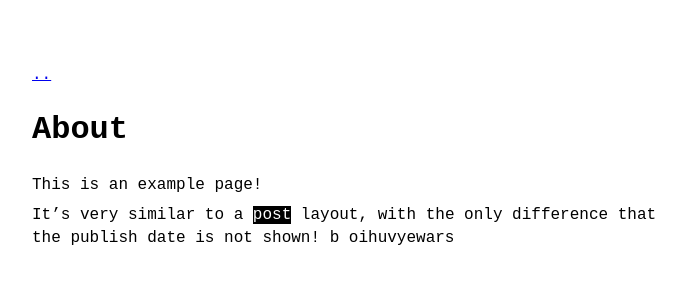
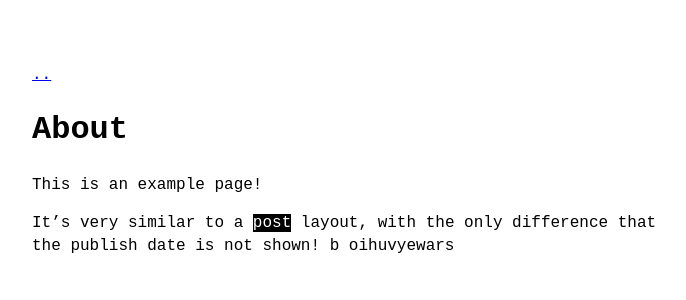
Before and after one commit to rohan-tan-bhowmik/rohan-tan-bhowmik.github.io, a Jekyll site: the page built from about.md, in a window 1280 px wide. Shown: the top 300 px of the page, without its empty margins (288-974 px from the left). Built offline with Jekyll 4.4.1, drawn with Linux system fonts in a browser that asks for light colours.

Commit message:
hrhutreze5tyrtreerezruretud

```diff
--- a/_data/menu.yml
+++ b/_data/menu.yml
@@ -1,7 +1,5 @@
 # For documentation on this file, see:
 # https://github.com/riggraz/no-style-please#customize-the-menu
-
-
 
   - title: about me
     entries:
--- a/_sass/no-style-please.scss
+++ b/_sass/no-style-please.scss
@@ -39,7 +39,7 @@ h2, h3, h4, h5, h6 { margin-top: 3rem; }
 
 hr { margin: 2rem 0; }
 
-p { margin: 0.5rem 0; }
+p { margin: 1rem 0; }
 
 li { margin: 0.4rem 0; }
 
```
